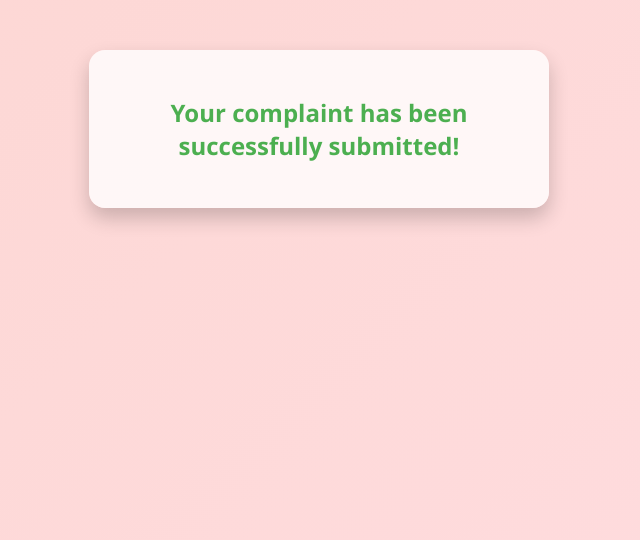
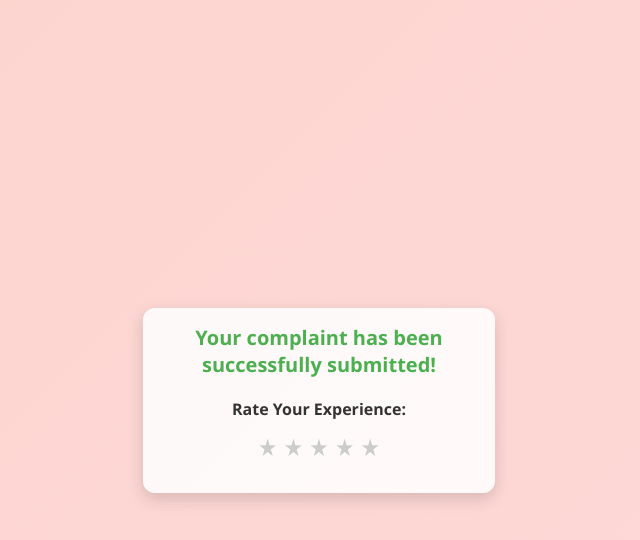
Before and after one commit to jaiminparmar84/Submitedpage, a plain HTML site: page index.html in a window 1280 px wide. Shown: the whole page, without its empty margins (321-961 px from the left). Drawn offline with Linux system fonts and the light colour scheme.

Commit message:
Add files via upload

```diff
--- a/index.html
+++ b/index.html
@@ -5,30 +5,65 @@
     <title>Complaint Submitted</title>
     <meta name="viewport" content="width=device-width, initial-scale=1.0">
     <style>
-        body {
+        html, body {
+            margin: 0;
+            padding: 0;
+            width: 100%;
+            height: 100%;
             font-family: 'Segoe UI', Tahoma, Geneva, Verdana, sans-serif;
             background: linear-gradient(135deg, #ff9a9e, #fad0c4, #ffdde1);
             background-size: 600% 600%;
             animation: gradientMove 10s ease infinite;
-            text-align: center;
-            padding: 50px 20px;
-            margin: 0;
+            display: flex;
+            justify-content: center;
+            align-items: center;
         }
 
         .container {
-            background: #ffffffcc;
-            padding: 30px;
-            border-radius: 16px;
-            width: 100%;
-            max-width: 400px;
-            margin: auto;
-            box-shadow: 0 10px 20px rgba(0,0,0,0.2);
+            background: #ffffffdd;
+            padding: 16px;
+            border-radius: 12px;
+            width: 95%;
+            max-width: 320px;
+            box-shadow: 0 6px 16px rgba(0,0,0,0.15);
+            text-align: center;
         }
 
         h1 {
             color: #4CAF50;
+            font-size: 20px;
+            animation: pop 0.6s ease-out;
+            margin: 0;
+        }
+
+        .feedback-section {
+            margin-top: 20px;
+        }
+
+        .feedback-section h3 {
+            margin: 10px 0;
+            font-size: 16px;
+            color: #333;
+        }
+
+        .stars {
             font-size: 24px;
-            animation: pop 0.6s ease-out;
+        }
+
+        .star {
+            cursor: pointer;
+            color: #ccc;
+        }
+
+        .star:hover,
+        .star.selected {
+            color: gold;
+        }
+
+        #feedback-text {
+            margin-top: 8px;
+            font-size: 14px;
+            color: #555;
         }
 
         @keyframes pop {
@@ -41,11 +76,48 @@
             50% { background-position: 100% 50%; }
             100% { background-position: 0% 50%; }
         }
+
+        @media (max-width: 400px) {
+            h1 {
+                font-size: 17px;
+            }
+            .container {
+                padding: 12px;
+            }
+        }
     </style>
 </head>
 <body>
     <div class="container">
         <h1>Your complaint has been successfully submitted!</h1>
+
+        <!-- ⭐ Feedback Section -->
+        <div class="feedback-section">
+            <h3>Rate Your Experience:</h3>
+            <div class="stars">
+                <span class="star" data-value="1">&#9733;</span>
+                <span class="star" data-value="2">&#9733;</span>
+                <span class="star" data-value="3">&#9733;</span>
+                <span class="star" data-value="4">&#9733;</span>
+                <span class="star" data-value="5">&#9733;</span>
+            </div>
+            <p id="feedback-text"></p>
+        </div>
     </div>
+
+    <script>
+        const stars = document.querySelectorAll('.star');
+        const feedbackText = document.getElementById('feedback-text');
+
+        stars.forEach((star, index) => {
+            star.addEventListener('click', () => {
+                stars.forEach(s => s.classList.remove('selected'));
+                for (let i = 0; i <= index; i++) {
+                    stars[i].classList.add('selected');
+                }
+                feedbackText.textContent = `You rated ${index + 1} star(s). Thank you!`;
+            });
+        });
+    </script>
 </body>
 </html>
```
